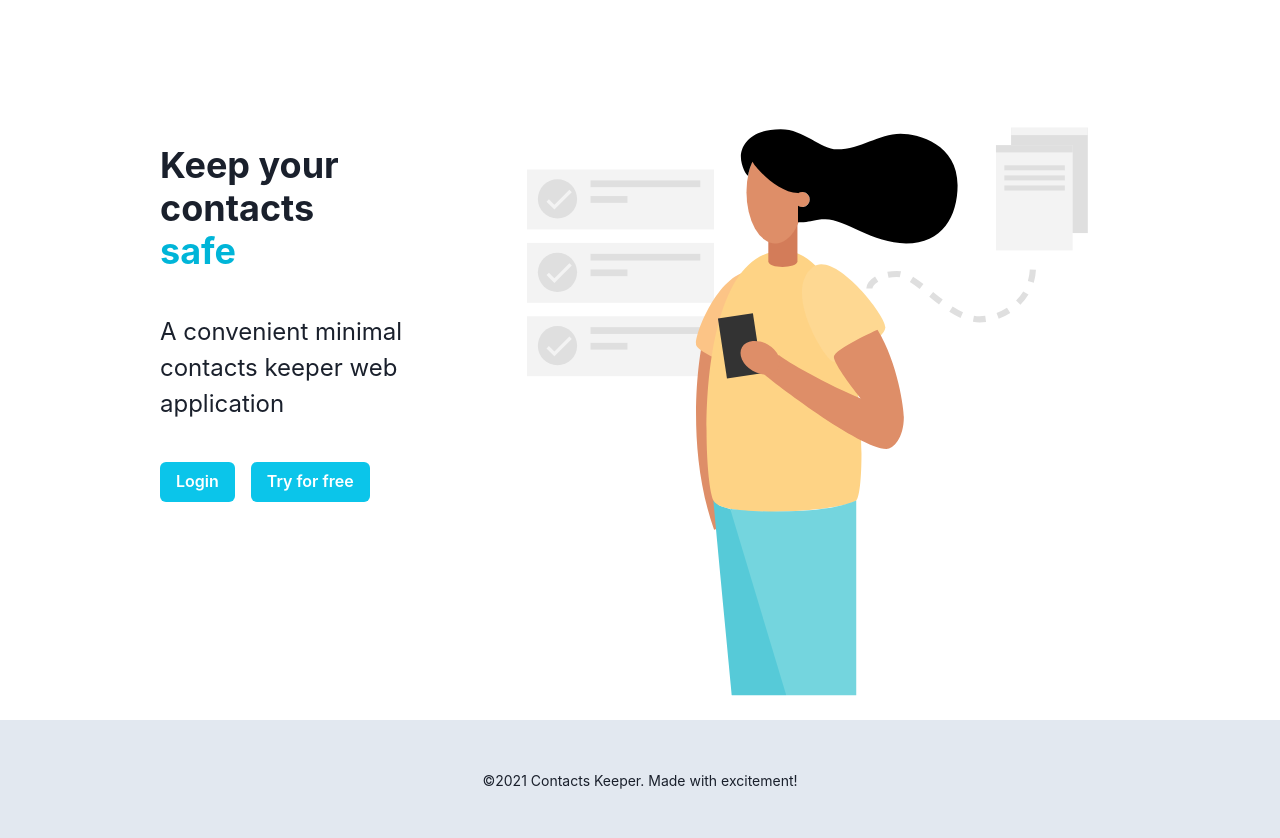
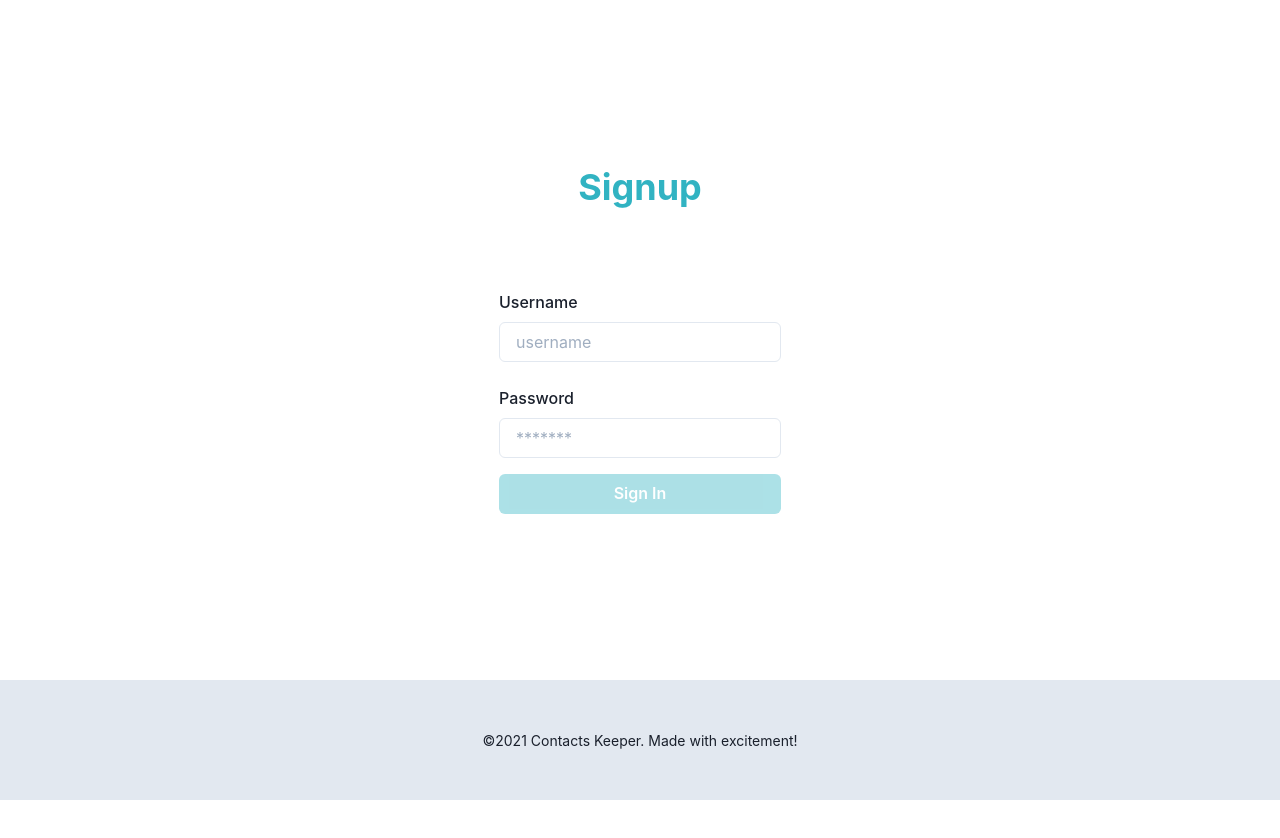
Before and after one commit to HagerDakroury/contacts-app, a React (Create React App) app in the folder client/: page / in a window 1280 px wide. After the commit the page ends 800 px from the top, so only its background shows below. Built offline with nearby package versions, Linux system fonts and the light colour scheme.

Commit message:
feat: Add signup form with form control

```diff
--- a/client/package.json
+++ b/client/package.json
@@ -3,9 +3,11 @@
   "version": "0.1.0",
   "private": true,
   "dependencies": {
+    "@chakra-ui/core": "^0.8.0",
     "@chakra-ui/react": "^1.6.5",
+    "@emotion/core": "^11.0.0",
     "@emotion/react": "^11",
-    "@emotion/styled": "^11",
+    "@emotion/styled": "^11.3.0",
     "@testing-library/jest-dom": "^5.11.4",
     "@testing-library/react": "^11.1.0",
     "@testing-library/user-event": "^12.1.10",
@@ -13,6 +15,7 @@
     "@types/node": "^12.0.0",
     "@types/react": "^17.0.0",
     "@types/react-dom": "^17.0.0",
+    "emotion-theming": "^11.0.0",
     "framer-motion": "^4",
     "react": "^17.0.2",
     "react-dom": "^17.0.2",
--- a/client/src/App.tsx
+++ b/client/src/App.tsx
@@ -1,10 +1,11 @@
 import { ChakraProvider } from "@chakra-ui/react";
 import { Landing } from "./pages/landing/Landing";
+import { Signup } from "./pages/signup/Signup";
 
 function App() {
   return (
     <ChakraProvider>
-      <Landing />
+      <Signup />
     </ChakraProvider>
   );
 }
--- a/client/src/components/Footer.tsx
+++ b/client/src/components/Footer.tsx
@@ -9,6 +9,7 @@ export const Footer = () => (
     px={["4", "4", "20"]}
     justify="center"
     align="center"
+    width="100v"
   >
     <Text fontSize="sm">©2021 Contacts Keeper. Made with excitement!</Text>
   </Flex>
--- /dev/null
+++ b/client/src/pages/signup/Signup.tsx
@@ -0,0 +1,10 @@
+import { Box } from "@chakra-ui/layout";
+import SignupForm from "./SignupForm";
+import { Footer } from "../../components/Footer";
+
+export const Signup = () => (
+  <Box paddingX={[4, 4, 20]} paddingTop={[4, 4, 10]} height={"100%"}>
+    <SignupForm />
+    <Footer />
+  </Box>
+);
--- /dev/null
+++ b/client/src/pages/signup/SignupForm.tsx
@@ -0,0 +1,66 @@
+import { FormControl, FormLabel, Input } from "@chakra-ui/react";
+import { Button } from "@chakra-ui/button";
+import { Box, Flex, Heading } from "@chakra-ui/layout";
+import { useState } from "react";
+
+const SignupForm = () => {
+  const [username, setUsername] = useState("");
+  const [password, setPassword] = useState("");
+
+  const isInvalid = password === "" || username === "";
+
+  return (
+    <Flex
+      width="full"
+      align="center"
+      justifyContent="center"
+      minHeight={"80vh"}
+      pt={[10, 10, "130px"]}
+      paddingX={[4, 4, 20]}
+      paddingTop={[4, 4, 10]}
+      minW="400px"
+      flexDirection="column"
+    >
+      <Box p={10}>
+        <Box textAlign="center">
+          <Heading textColor="#31B3C2">Signup</Heading>
+        </Box>
+        <Box my={20} textAlign="center">
+          <form>
+            <FormControl>
+              <FormLabel>Username</FormLabel>
+              <Input
+                placeholder="username"
+                rule={{ required: true }}
+                value={username}
+                onChange={(e) => setUsername(e.currentTarget.value)}
+              />
+            </FormControl>
+            <FormControl mt={6}>
+              <FormLabel>Password</FormLabel>
+              <Input
+                type="password"
+                placeholder="*******"
+                rule={{ required: true }}
+                value={password}
+                onChange={(e) => setPassword(e.currentTarget.value)}
+              />
+            </FormControl>
+            <Button
+              width="full"
+              mt={4}
+              type="submit"
+              isDisabled={isInvalid}
+              bgColor="#31B3C2"
+              textColor="#FFFFFF"
+            >
+              Sign In
+            </Button>
+          </form>
+        </Box>
+      </Box>
+    </Flex>
+  );
+};
+
+export default SignupForm;
```
Also changed, not shown: 1 other file (tests, documents, lock files or other folders).
